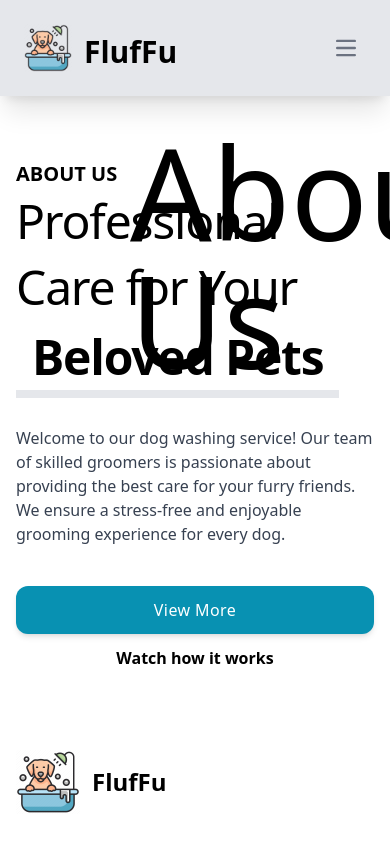
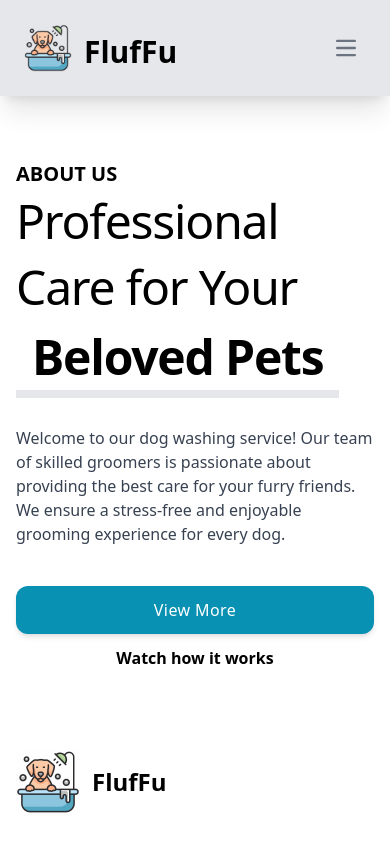
Before and after one commit to haruntoker/react-dog-grooming-website, a React (Vite) app: page /about-us in a window 390 px wide. Shown: the top 841 px of the page. Built offline with nearby package versions, Linux system fonts and the light colour scheme; a web font is replaced by a local one.

Commit message:
about us header adjusted for responsive design.

```diff
--- a/src/pages/AboutUs.jsx
+++ b/src/pages/AboutUs.jsx
@@ -37,7 +37,7 @@ export default function AboutUs() {
             </div>
           </div>
         </div>
-        <div className="text-9xl  absolute top-8 left-1/3  text-g/10 ">About Us</div>
+        <div className="hidden md:block md:text-9xl sm:text-wrap absolute top-8 left-1/3  text-g/10 ">About Us</div>
       </div>
     </div>
   );
```
Also changed, not shown: 4 other files (tests, documents, lock files or other folders).
